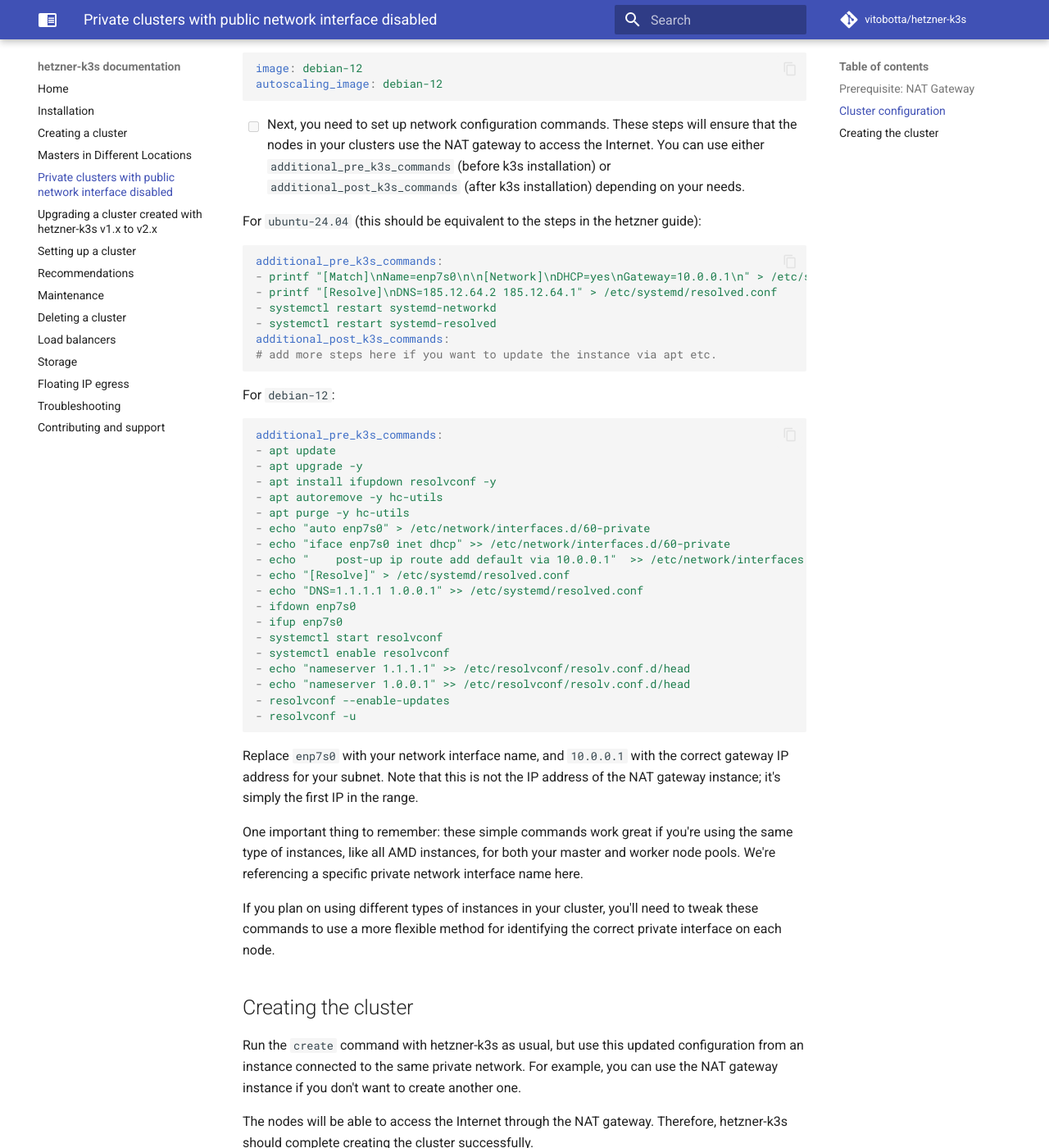
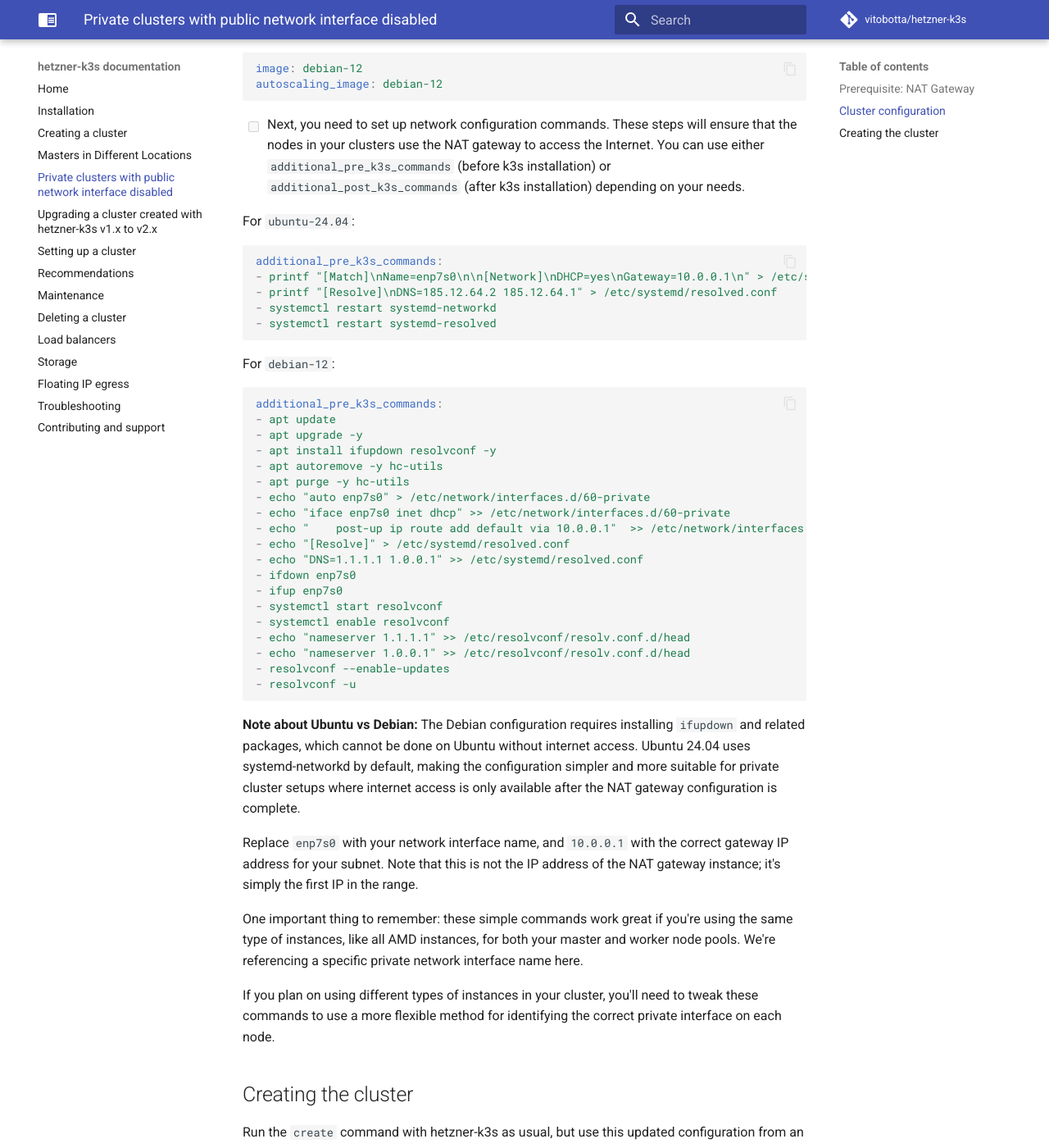
Before and after one commit to vitobotta/hetzner-k3s, an MkDocs documentation site: the page built from docs/Private_clusters_with_public_network_interface_disabled.md, in a window 1280 px wide and 1400 px high, scrolled down 2086 px. Shown: the whole window at 82% size. Built offline with MkDocs 1.6.1 and Material for MkDocs 9.7.7, drawn with Linux system fonts in a browser that asks for light colours; comment, search, counter and statistics services are not loaded.

Commit message:
Update network configuration documentation for Ubuntu and Debian in private clusters

````diff
--- a/docs/Private_clusters_with_public_network_interface_disabled.md
+++ b/docs/Private_clusters_with_public_network_interface_disabled.md
@@ -73,7 +73,7 @@
 
 - [ ] Next, you need to set up network configuration commands. These steps will ensure that the nodes in your clusters use the NAT gateway to access the Internet. You can use either `additional_pre_k3s_commands` (before k3s installation) or `additional_post_k3s_commands` (after k3s installation) depending on your needs.
 
-For `ubuntu-24.04` (this should be equivalent to the steps in the hetzner guide):
+For `ubuntu-24.04`:
 
 ```yaml
 additional_pre_k3s_commands:
@@ -81,8 +81,6 @@
 - printf "[Resolve]\nDNS=185.12.64.2 185.12.64.1" > /etc/systemd/resolved.conf
 - systemctl restart systemd-networkd
 - systemctl restart systemd-resolved
-additional_post_k3s_commands:
-# add more steps here if you want to update the instance via apt etc.
 ```
 
 For `debian-12`:
@@ -109,6 +107,8 @@
 - resolvconf -u
 ```
 
+**Note about Ubuntu vs Debian:** The Debian configuration requires installing `ifupdown` and related packages, which cannot be done on Ubuntu without internet access. Ubuntu 24.04 uses systemd-networkd by default, making the configuration simpler and more suitable for private cluster setups where internet access is only available after the NAT gateway configuration is complete.
+
 Replace `enp7s0` with your network interface name, and `10.0.0.1` with the correct gateway IP address for your subnet. Note that this is not the IP address of the NAT gateway instance; it's simply the first IP in the range.
 
 One important thing to remember: these simple commands work great if you're using the same type of instances, like all AMD instances, for both your master and worker node pools. We're referencing a specific private network interface name here.
````
